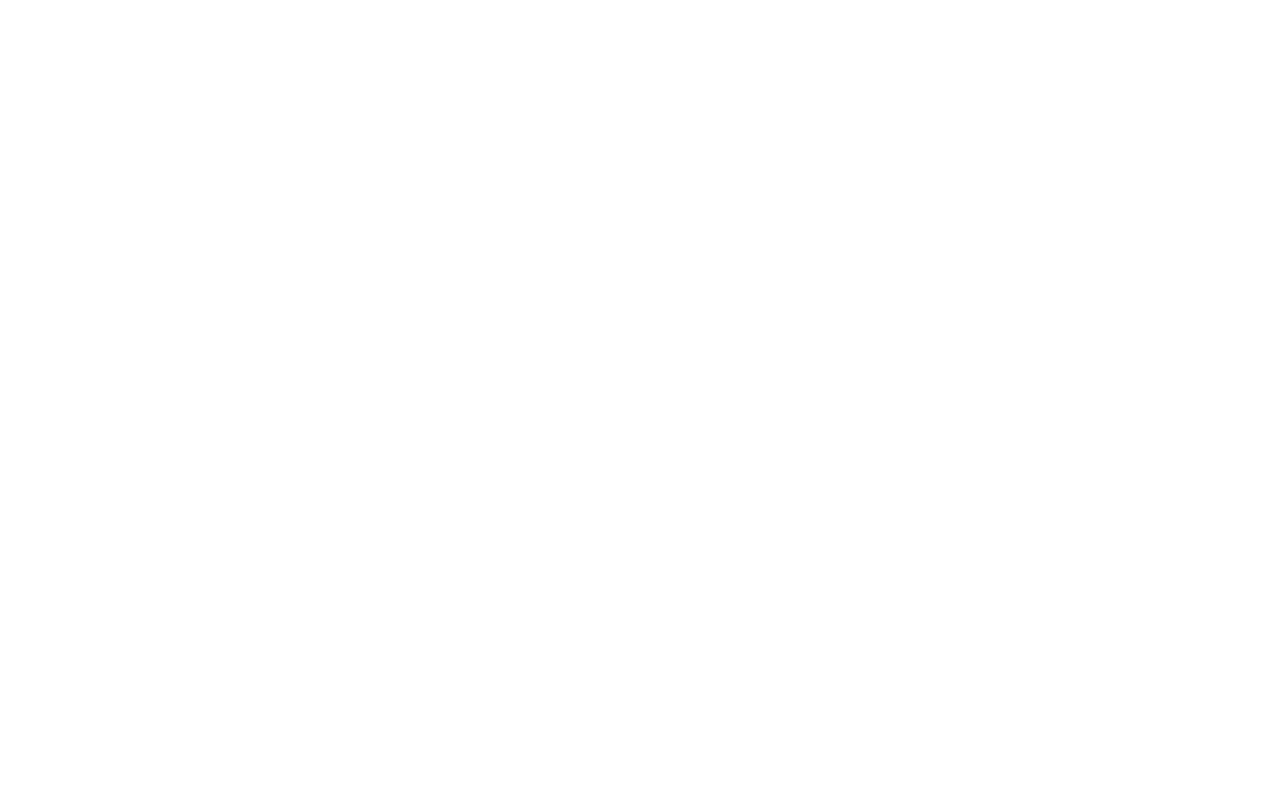
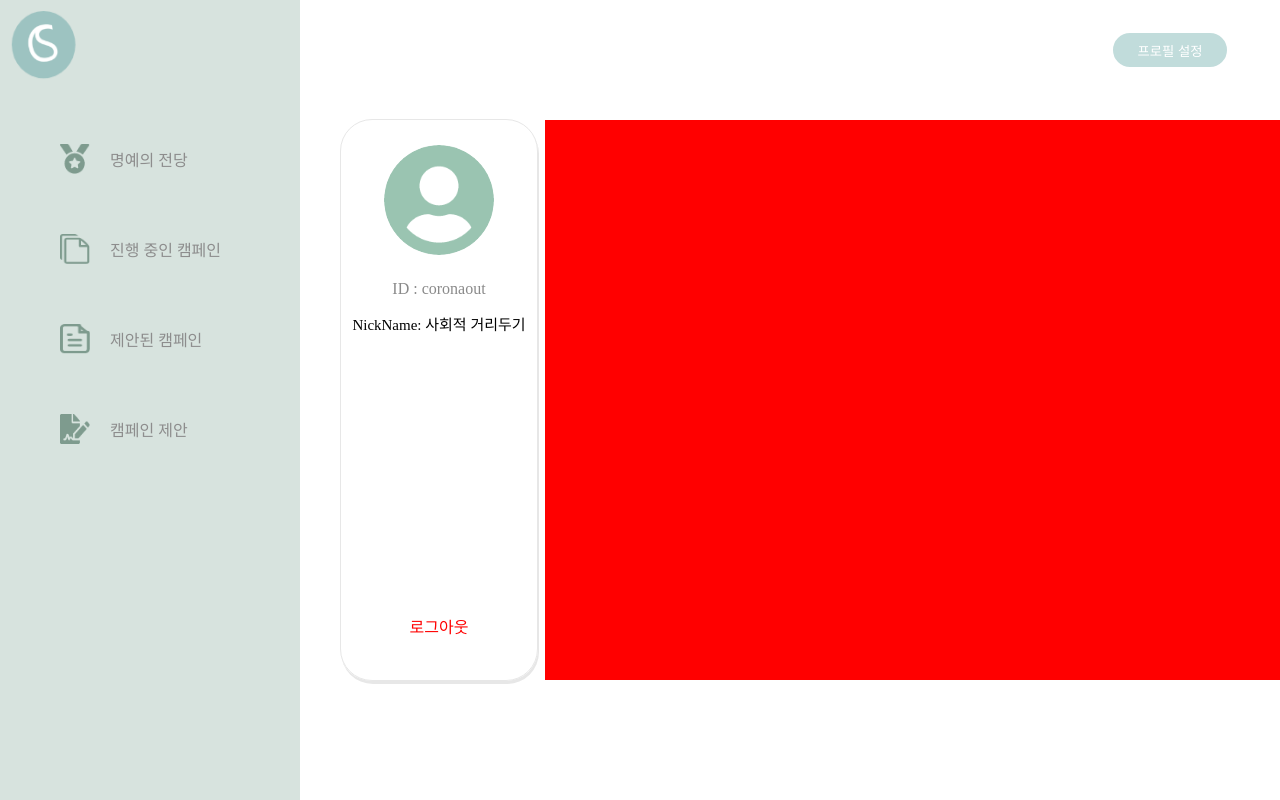
Before and after one commit to Campaign-Share/FrontEnd, a React app: page /Mypage in a window 1280 px wide. Built offline with nearby package versions, Linux system fonts and the light colour scheme.

Commit message:
[ADD]상품 디테일 스타일링

```diff
--- a/src/components/Navigation/sideBar/SideBar.js
+++ b/src/components/Navigation/sideBar/SideBar.js
@@ -1,7 +1,16 @@
 import React from 'react';
-
+import * as S from './style.js';
+import Logo from '../../../assets/img/Logo.png';
+import SideBarList from './sideBarList/SideBarList.js'
 const SideBar = () => {
-	return <div></div>;
+	return (
+		<S.SideBox>
+			<S.Logo src={Logo}></S.Logo>
+			<S.MenuBar>
+				<SideBarList></SideBarList>
+			</S.MenuBar>
+		</S.SideBox>
+	);
 };
 
 export default SideBar;
--- /dev/null
+++ b/src/components/Navigation/sideBar/sideBarList/SideBarList.js
@@ -0,0 +1,36 @@
+import React from 'react';
+import * as S from './style.js';
+import campaignWorking from '../../../../assets/img/ing.png';
+import medal from '../../../../assets/img/medal.png';
+import proposal from '../../../../assets/img/proposal.png';
+import upload from '../../../../assets/img/upload.png';
+import proposalF from '../../../../assets/img/proposalFocus.png';
+import medalF from '../../../../assets/img/medalFocus.png';
+import campaignWoringF from '../../../../assets/img/ingFocus.png';
+import uploadF from '../../../../assets/img/uploadFocus.png';
+
+const ItemList = [
+	{ img: medal, text: '명예의 전당', activeImg: medalF },
+	{
+		img: campaignWorking,
+		text: '진행 중인 캠페인',
+		activeImg: campaignWoringF,
+	},
+	{ img: proposal, text: '제안된 캠페인', activeImg: proposalF },
+	{ img: upload, text: '캠페인 제안', activeImg: uploadF },
+];
+const SideBarList = () => {
+	return (
+		<>
+			{ItemList.map((item) => {
+				return (
+					<S.ItemBox activeImg={item.activeImg}>
+						<S.ItemImg src={item.img} />
+						<S.ItemText>{item.text}</S.ItemText>
+					</S.ItemBox>
+				);
+			})}
+		</>
+	);
+};
+export default SideBarList;
--- /dev/null
+++ b/src/components/Navigation/sideBar/sideBarList/style.js
@@ -0,0 +1,27 @@
+import styled from 'styled-components';
+
+export const ItemBox = styled.div`
+	padding-top: 10px;
+	width: 80;
+	height: 50px;
+	margin-top: 30px;
+	display: flex;
+
+	&:hover {
+		img {
+			background: url(${(props) => props.activeImg});
+		}
+	}
+`;
+export const ItemImg = styled.img`
+	width: 30px;
+	height: 30px;
+	margin-right: 20px;
+`;
+export const ItemText = styled.div`
+	display: flex;
+	justify-content: center;
+	align-items: center;
+	height: 30px;
+	color: #8d8d8d;
+`;
--- a/src/components/Navigation/sideBar/style.js
+++ b/src/components/Navigation/sideBar/style.js
@@ -3,5 +3,18 @@
 export const SideBox = styled.div`
 	height: 100vh;
 	width: 300px;
-	background-color: ;
+	background-color: #D7E3DE;
 `;
+export const Logo = styled.img`
+	height:70px;
+	width:70px;
+	padding-top:10px;
+	padding-left:10px;
+`
+export const MenuBar = styled.div`
+	margin:0 auto;
+	margin-top:50px;
+	width:60%;
+	height:350px;
+
+`
--- a/src/components/Profile/mypage/Mypage.js
+++ b/src/components/Profile/mypage/Mypage.js
@@ -1,8 +1,32 @@
 import React from 'react';
 import SideBar from '../../Navigation/sideBar/SideBar.js';
-
+import profileImg from '../../../assets/img/profile.png';
+import * as S from './style.js';
 const Mypage = () => {
-	return <SideBar></SideBar>;
+	return (
+		<S.Container>
+			<SideBar></SideBar>
+			<S.Body>
+				<S.HeaderEnd>
+					<S.EditProfileBtn>프로필 설정</S.EditProfileBtn>
+				</S.HeaderEnd>
+				<S.MainInfo>
+					<S.UserDataBoxWrap>
+						<S.UserdataBox>
+							<S.UserImgBox>
+								<S.UserImg src={profileImg} />
+							</S.UserImgBox>
+							<S.UserId>ID : coronaout</S.UserId>
+							<S.UserName>NickName: 사회적 거리두기</S.UserName>
+							<S.MarginBox></S.MarginBox>
+							<S.Logout>로그아웃</S.Logout>
+						</S.UserdataBox>
+					</S.UserDataBoxWrap>
+					<S.UserCampaign></S.UserCampaign>
+				</S.MainInfo>
+			</S.Body>
+		</S.Container>
+	);
 };
 
 export default Mypage;
--- a/src/components/Profile/mypage/style.js
+++ b/src/components/Profile/mypage/style.js
@@ -0,0 +1,82 @@
+import styled from 'styled-components';
+
+export const Container = styled.div`
+	width: 100vw;
+	height: 100vh;
+	display: flex;
+`;
+export const Body = styled.div`
+	flex: 1;
+`;
+export const HeaderEnd = styled.div`
+	margin-top: 30px;
+	margin-right: 50px;
+	display: flex;
+	justify-content: flex-end;
+`;
+export const EditProfileBtn = styled.button`
+	display: block;
+	background-color: #c1dcdb;
+	color: white;
+	width: 120px;
+	height: 40px;
+	border: solid;
+	border-radius: 2rem;
+`;
+export const MainInfo = styled.div`
+	width: 100%;
+	height: 70%;
+	margin-top: 50px;
+	display: flex;
+`;
+export const UserdataBox = styled.div`
+	height: 100%;
+	width: 80%;
+
+	margin: 40px;
+	border: 1px solid #e7e7e7;
+	border-radius: 2rem;
+	box-shadow: 1px 3px #e7e7e7;
+`;
+export const UserImgBox = styled.div`
+	display: flex;
+	height: 160px;
+	width: 100%;
+	justify-content: center;
+	align-items: center;
+`;
+export const UserImg = styled.img`
+	border-radius: 10rem;
+	width: 110px;
+	height: 110px;
+`;
+export const UserId = styled.div`
+	width: 100%;
+	text-align: center;
+	color: #8a8a8a;
+`;
+export const UserName = styled.div`
+	margin-top: 15px;
+	width: 100%;
+	text-align: center;
+	font-size: 15px;
+`;
+export const MarginBox = styled.div`
+	height: 280px;
+	width: 200px;
+`;
+export const Logout = styled.div`
+	color: red;
+	width: 100%;
+	text-align: center;
+`;
+export const UserCampaign = styled.div`
+	flex: 1;
+	background-color: red;
+`;
+
+export const UserDataBoxWrap = styled.div`
+	width: 25%;
+	display: flex;
+	align-items: center;
+`;
```
